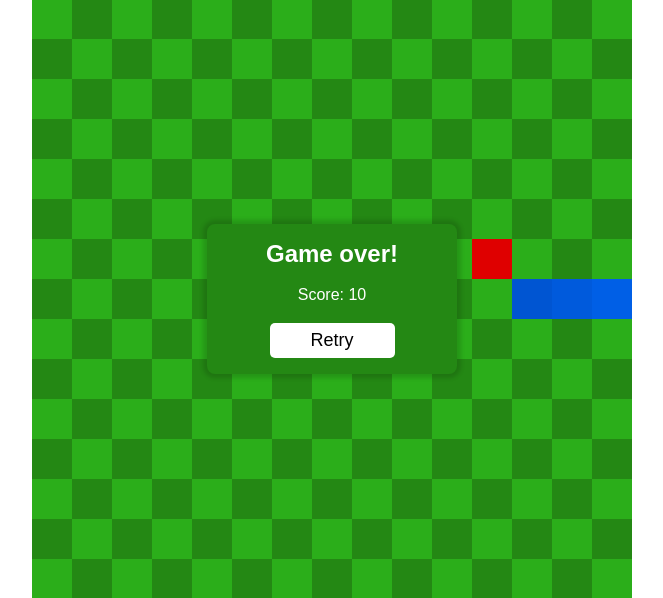
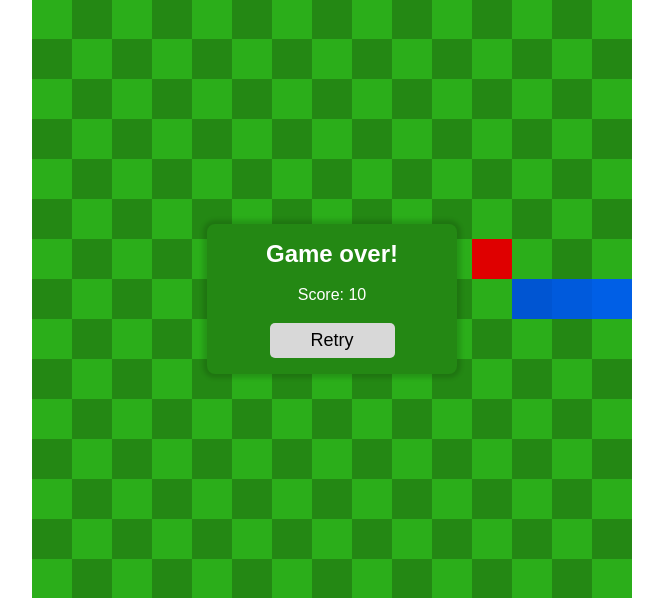
Before and after one commit to TomTeisman/snake, a PHP site: page / in a window 1280 px wide, with the pointer over the restyled element. Shown: the part 125-723 px from the top of the page, without its empty margins (308-971 px from the left). Run offline with PHP 8.4, Linux system fonts and the light colour scheme; some web fonts are replaced.

Commit message:
small styling changes to the retry button

```diff
--- a/css/index.css
+++ b/css/index.css
@@ -100,3 +100,7 @@ body {
     color: #000000;
     font-size: 18px;
 }
+
+.game-over > button:hover {
+    background-color: #d8d8d8;
+}
```
